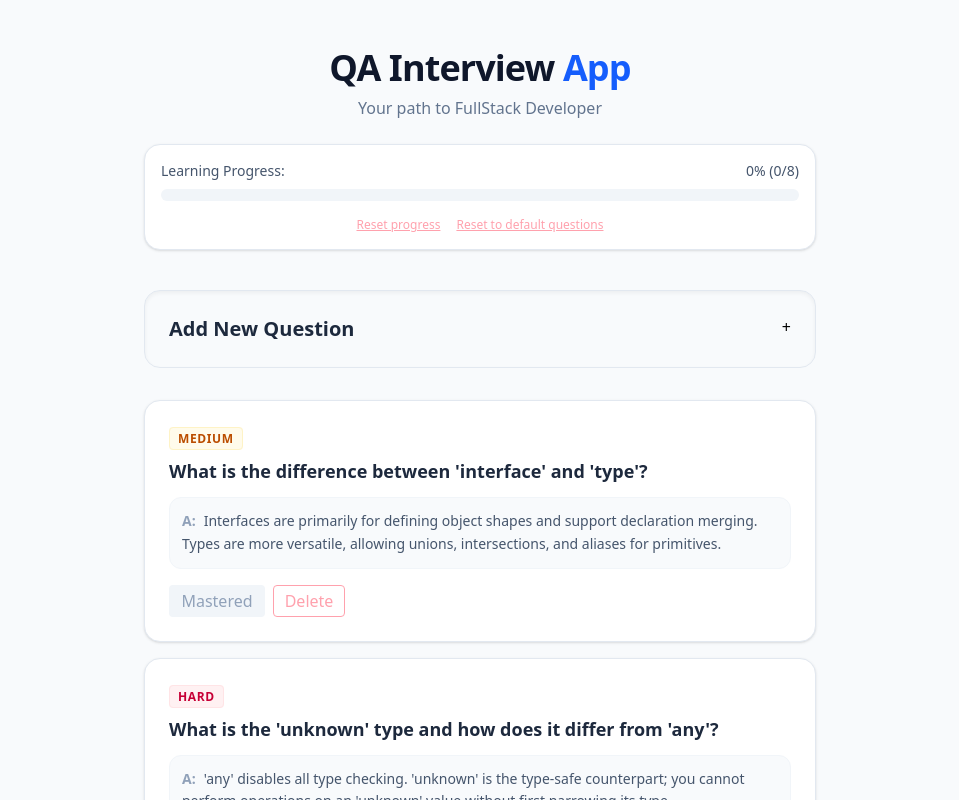
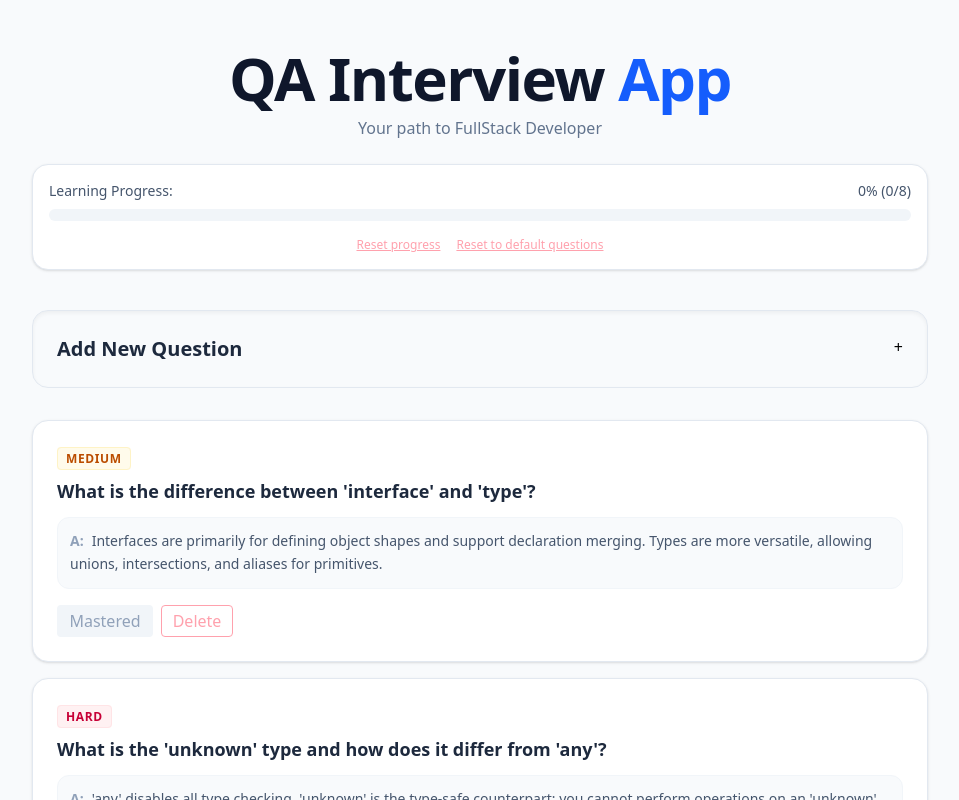
Before and after one commit to ileegant/interview-app, a React (Vite) app: page / in a window 1280 px wide. Shown: the top 800 px of the page, without its empty margins (160-1119 px from the left). Built offline with nearby package versions, Linux system fonts and the light colour scheme.

Commit message:
feat: make width of web app wider

```diff
--- a/src/App.tsx
+++ b/src/App.tsx
@@ -57,9 +57,9 @@ function App() {
 
   return (
     <div className="min-h-screen bg-slate-50 py-12 px-4">
-      <div className="max-w-2xl mx-auto">
+      <div className="max-w-4xl mx-auto">
         <div className="mb-10 text-center">
-          <h1 className="text-4xl font-extrabold text-slate-900 tracking-tight mb-2">
+          <h1 className="text-6xl font-extrabold text-slate-900 tracking-tight mb-2">
             QA Interview <span className="text-blue-600">App</span>
           </h1>
           <p className="text-slate-500 mb-6">
```
